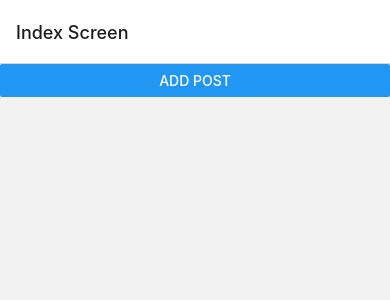
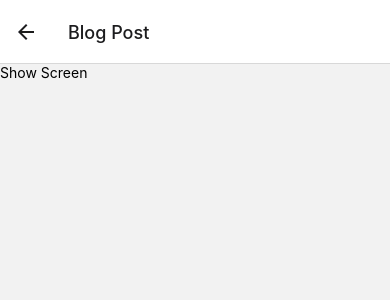
Before and after one commit to viswanath-pamarthi/react-native, a React Native app in the folder blog/: screen /Show in a window 390 px wide. Shown: the top 300 px of the page. Built offline with nearby package versions, Linux system fonts and the light colour scheme.

Commit message:
- Added a new screen to show IndexScreen.js to show a blog post and configured the navigation stack in app.js - Added navigation to ShowScreen.js from Index Screen with Id of the blog post in param

```diff
--- a/blog/App.js
+++ b/blog/App.js
@@ -5,6 +5,7 @@
 import { createNativeStackNavigator } from "@react-navigation/native-stack";
 import IndexScreen from "./src/screens/IndexScreeen";
 import { Provider } from "./src/context/BlogContext";
+import ShowScreen from "./src/screens/ShowScreen";
 
 const Stack = createNativeStackNavigator();
 
@@ -13,6 +14,7 @@
     <NavigationContainer>
       <Stack.Navigator initialRouteName="Index">
         <Stack.Screen name="Index" component={IndexScreen} options={{ title: "Index Screen" }} />
+        <Stack.Screen name="Show" component={ShowScreen} options={{ title: "Blog Post" }} />
       </Stack.Navigator>
     </NavigationContainer>
   );
--- a/blog/src/screens/IndexScreeen.js
+++ b/blog/src/screens/IndexScreeen.js
@@ -4,7 +4,8 @@
 import Icon from "react-native-vector-icons/dist/Feather";
 
 //Anything that talks about re render the app when data changes over time in react , we are always talking about State (creatting a state variable)
-const IndexScreen = () => {
+const IndexScreen = ({ navigation }) => {
+    // console.log(props);
     //left hand side, array destructuring - javascript
     const { state, addBlogPost, deleteBlogPost } = useContext(BlogContext);// useContext is getting the data from Blog provider
 
@@ -16,6 +17,9 @@
                 keyExtractor={(blogPost) => blogPost.title}
                 renderItem={({ item }) => {
                     return (
+                        <TouchableOpacity onPress={() => {
+                            navigation.navigate('Show', { id: item.id });
+                        }}>
                             <View style={styles.row}>
                                 <Text style={styles.title}>{item.title} - {item.id}</Text>
                                 <TouchableOpacity onPress={() => {
@@ -24,6 +28,7 @@
                                     <Icon name="trash" style={styles.icon} />
                                 </TouchableOpacity>
                             </View>
+                        </TouchableOpacity>
                     );
                 }}
             />
--- /dev/null
+++ b/blog/src/screens/ShowScreen.js
@@ -0,0 +1,14 @@
+import React from "react";
+import { View, Text, StyleSheet } from "react-native";
+
+const ShowScreen = () => {
+    return <View>
+        <Text>Show Screen</Text>
+    </View>
+};
+
+const styles = StyleSheet.create({
+
+});
+
+export default ShowScreen;
```
Lines whose indentation alone changed are shown as unchanged.
